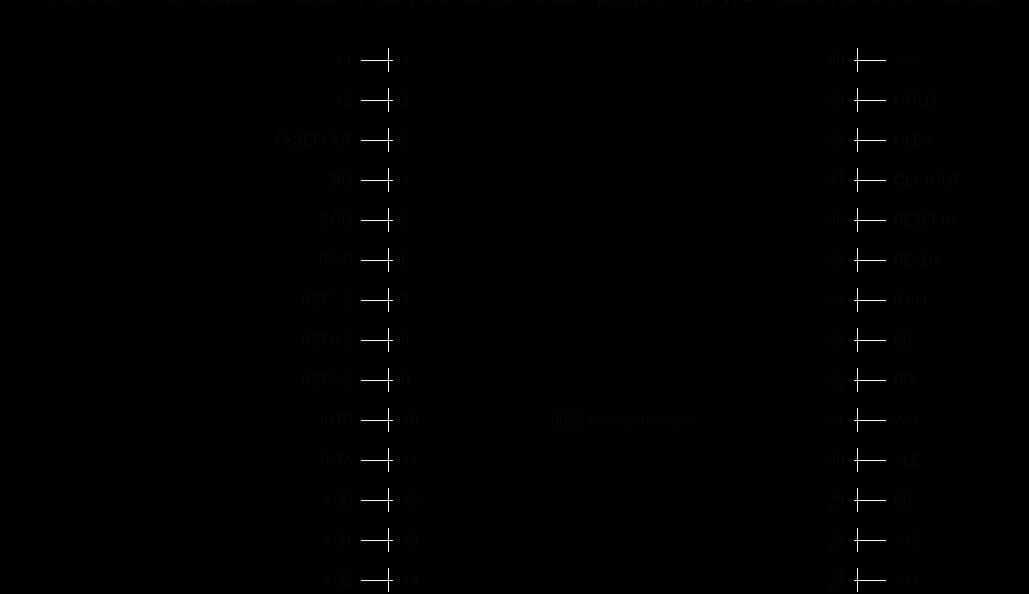
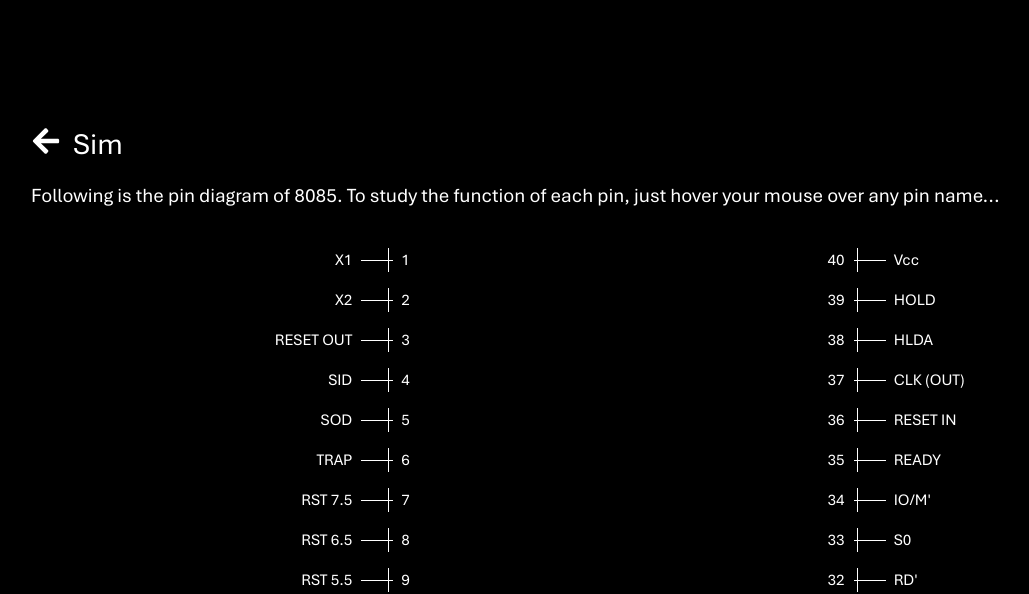
Before and after one commit to parv141206/bitforge, a Next.js app: page /pin-diagram in a window 1280 px wide. Shown: the part 212-806 px from the top of the page, without its empty margins (17-1046 px from the left). Built offline with nearby package versions, Linux system fonts and the light colour scheme.

Commit message:
IDX Bitch

```diff
--- /dev/null
+++ b/src/app/arch/page.tsx
@@ -0,0 +1,18 @@
+"use client";
+import { useTheme } from "@/contexts/ThemeContext";
+import React from "react";
+
+export default function Arch() {
+  const { theme } = useTheme();
+  return (
+    <div>
+      <div
+        className={`container mx-auto ${
+          theme === "dark" ? "dark bg-black text-white" : "bg-white text-black"
+        }   flex items-center min-h-[200vh] flex-col justify-center px-12  gap-5`}
+      >
+        <Image
+      </div>
+    </div>
+  );
+}
--- a/src/app/globals.css
+++ b/src/app/globals.css
@@ -3,10 +3,10 @@
 @tailwind utilities;
 
 body {
-  font-family: aptos, cursive;
+  font-family: aptos, sans-serif;
 }
 .title {
-  font-family: futura, cursive;
+  font-family: futura, arial;
 }
 @font-face {
   font-family: "aptos";
--- a/src/app/pin-diagram/page.tsx
+++ b/src/app/pin-diagram/page.tsx
@@ -7,12 +7,17 @@ import {
 } from "@/components/ui/hover-card";
 import { FaArrowLeft } from "react-icons/fa";
 import Link from "next/link";
+import { useTheme } from "@/contexts/ThemeContext";
 export default function PinDiagram() {
   const numPins = 20;
   const pinDescription = "8085 Microprocessor";
-
+  const { theme } = useTheme();
   return (
-    <div className="container mx-auto flex items-center min-h-[150vh] flex-col justify-center px-12  gap-5">
+    <div
+      className={`container mx-auto ${
+        theme === "dark" ? "dark bg-black text-white" : "bg-white text-black"
+      }   flex items-center min-h-[200vh] flex-col justify-center px-12  gap-5`}
+    >
       <Link href={"/sim"} className="text-3xl flex gap-3 text-start w-full">
         <FaArrowLeft />
         <div>Sim</div>
@@ -101,7 +106,7 @@ function PinFunctions({ pinNumber }: { pinNumber: number }) {
     case 2:
       return (
         <PinFunction
-          className="hover:text-green-500 group group:"
+          className="hover:text-green-500  group group:"
           pin={pinNumber === 1 ? "X1" : "X2"}
           description="X1 and X2 are pins which are connected to clock which supplies it with constant pules to manage the frequency of the microprocessor."
         />
@@ -363,7 +368,9 @@ function PinFunction({
 
 const IOStatusTable = () => {
   return (
-    <table className="min-w-full border-collapse my-1 border border-gray-300">
+    <table
+      className={` min-w-full border-collapse my-1 border border-gray-300`}
+    >
       <thead>
         <tr>
           <th className="border border-gray-300 px-4 py-2">IO/M'</th>
```
Also changed, not shown: src/components/ui/hover-card.tsx (+10 -10 lines), public/arch.svg (added).
